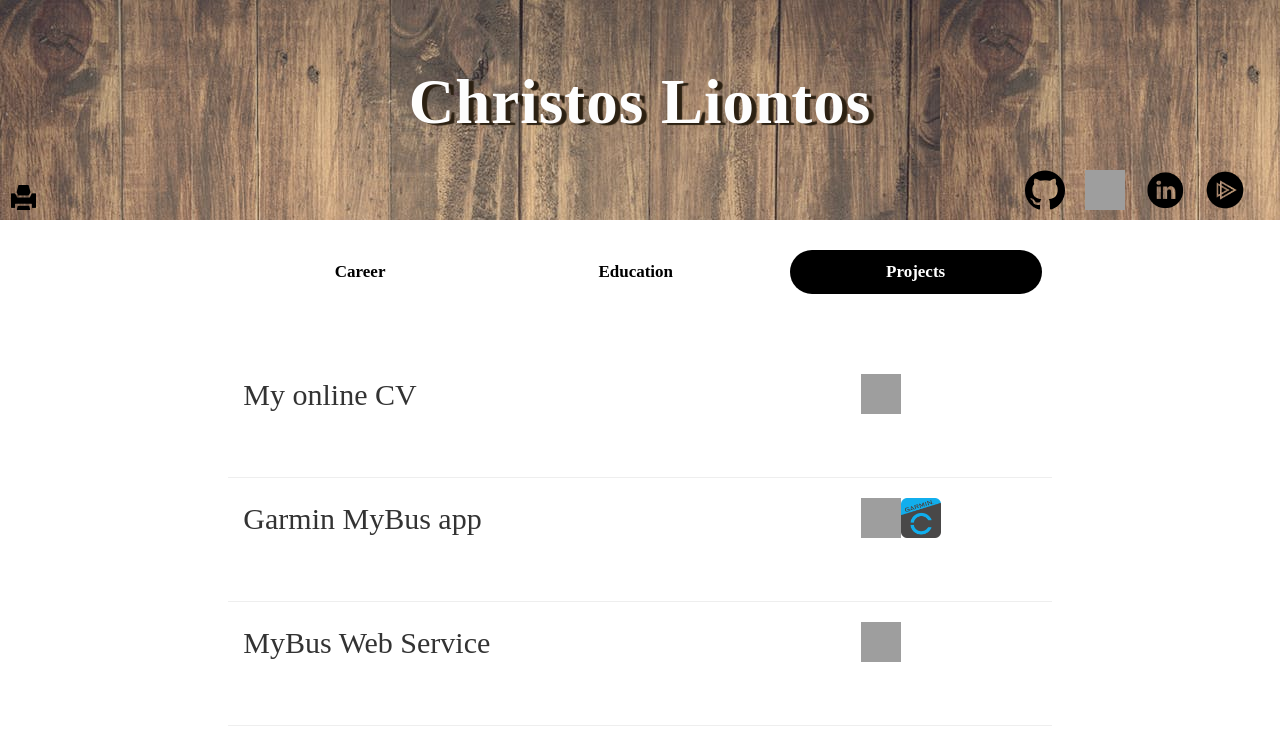
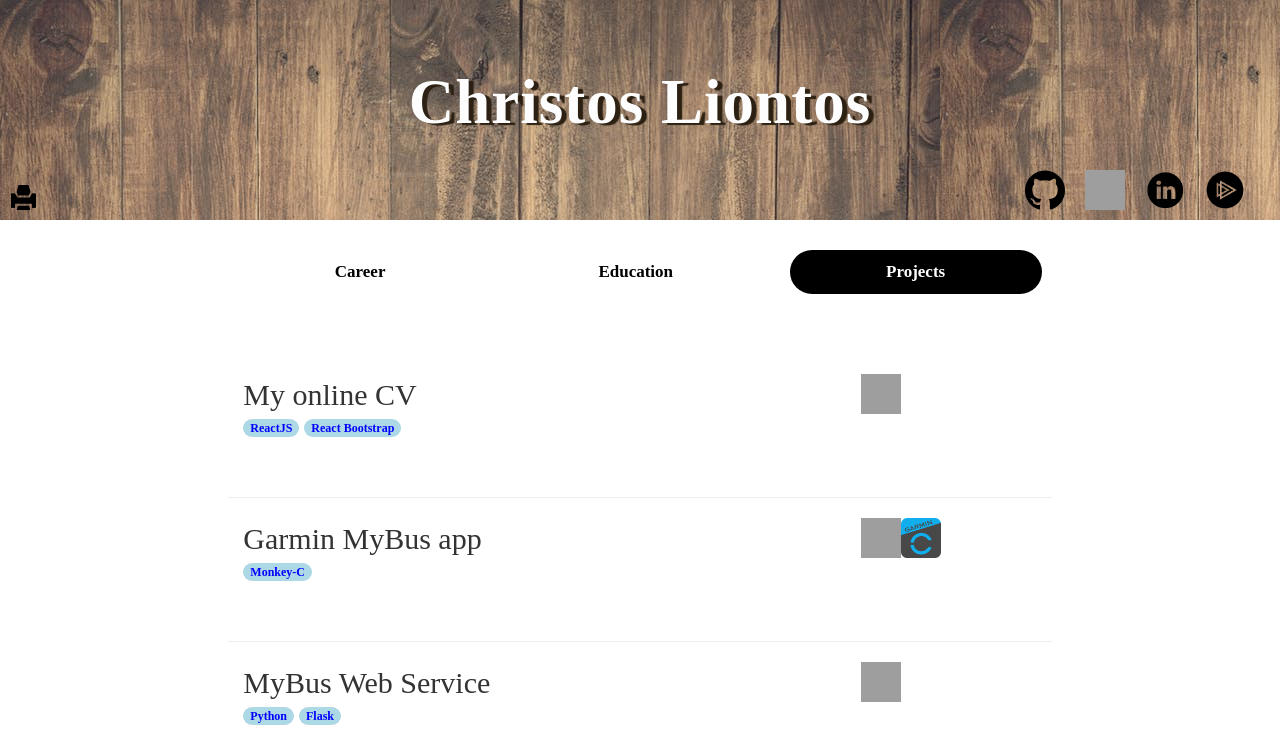
Before and after one commit to kolitiri/online-cv, a React app: page / in a window 1280 px wide. Both pictures are taken after a click on the button "Projects". Shown: the top 743 px of the page. Built offline with nearby package versions, Linux system fonts and the light colour scheme; grey boxes are pictures that could not be loaded.

Commit message:
Adding project labels

```diff
--- a/src/constants/ProjectsTabConst.js
+++ b/src/constants/ProjectsTabConst.js
@@ -7,6 +7,10 @@ export const projectsState = {
 	"projects": [
 		{
 			"projectTitle": 'My online CV',
+			"projectLabels": [
+				'ReactJS',
+				'React Bootstrap',
+			],
 			"projectDesc": [
 				'This is the page you are currently browsing.',
 				'It was initially designed the traditional way (HTML, Javascript, jQuery, Bootstrap). However, I recently ' +
@@ -24,11 +28,15 @@ export const projectsState = {
 				{
 					"src": octoLogo,
 					"href": '',
-					"cls": 'pr-octo-logo'},
+					"cls": 'pr-octo-logo'
+				},
 			],
 		},
 		{
 			"projectTitle": 'Garmin MyBus app',
+			"projectLabels": [
+				'Monkey-C'
+			],
 			"projectDesc": [
 				'This is a Garmin watch application that helps you keep track of the bus arrivals on your nearest bus stops.',
 				'It currently works only for London as it makes use of the TFL\'s unified API. The application is using the ' +
@@ -68,6 +76,10 @@ export const projectsState = {
 		},
 		{
 			"projectTitle": 'MyBus Web Service',
+			"projectLabels": [
+				'Python',
+				'Flask'
+			],
 			"projectDesc": [
 				'This is a Flask web service hosted on heroku that was created to support the MyBus Garmin watch app.',
 				'It acts as a proxy service between the watch and TFL\'s endpoints. Requests from the Garmin app go ' +
@@ -100,6 +112,11 @@ export const projectsState = {
 		},
 		{
 			"projectTitle": 'Django Website',
+			"projectLabels": [
+				'Python',
+				'Django',
+				'PostgreSQL'
+			],
 			"projectDesc": [
 				'This project was an attempt to design a website related to homelessness in UK. My main motive, apart from teaching myself ' +
 				 'Python/Django, was to create a portal that could potentially alert people about the daily issues the local homeless communities ' +
@@ -147,6 +164,9 @@ export const projectsState = {
 		},
 		{
 			"projectTitle": 'Release Plan Generator',
+			"projectLabels": [
+				'Python'
+			],
 			"projectDesc": [
 				'This application was designed to serve as a deployments pipeline by generating a release plan for a specific environment set up.',
 				'In a word that has already beed taken over by automated deployments and sophisticated pipelines this approach does seem odd ' +
@@ -169,6 +189,9 @@ export const projectsState = {
 		},
 		{
 			"projectTitle": 'Spareroom Scraper',
+			"projectLabels": [
+				'Python'
+			],
 			"projectDesc": [
 				'A web scraper that simulates an \'advanced search\' in Spareroom and returns a list of results. ' +
 				 'It reads a configuration file and generates a payload to be used for scraping the spareroom endpoints.'
--- a/src/containers/ProjectsTab.js
+++ b/src/containers/ProjectsTab.js
@@ -1,6 +1,6 @@
 import React, { Component } from 'react';
 import { projectsState } from './../constants/ProjectsTabConst.js'
-import { Collapse, Table, Grid, Row, Col } from 'react-bootstrap';
+import { Collapse, Table, Grid, Row, Col, Badge } from 'react-bootstrap';
 import './../styles/Projects.css';
 
 
@@ -37,6 +37,11 @@ class ProjectsTab extends Component {
 								<div className="pr-title">
 									<span>{project.projectTitle}</span>
 								</div>
+								{project.projectLabels.map((label, index) =>
+									<span key={'label' + index} className="pr-label">
+										<Badge key={'label' + index}>{label}</Badge>
+									</span>
+								)}
 							</Col>
 							{!(this.props.printing) && (
 							<Col xs={12} sm={3}>
--- a/src/styles/Projects.css
+++ b/src/styles/Projects.css
@@ -34,3 +34,12 @@
 	margin-top: 20px;
 	margin-bottom: 20px;
 }
+
+.pr-label {
+	padding-right: 5px;
+}
+
+.pr-label span {
+	background-color: lightblue;
+	color: blue;
+}
```
